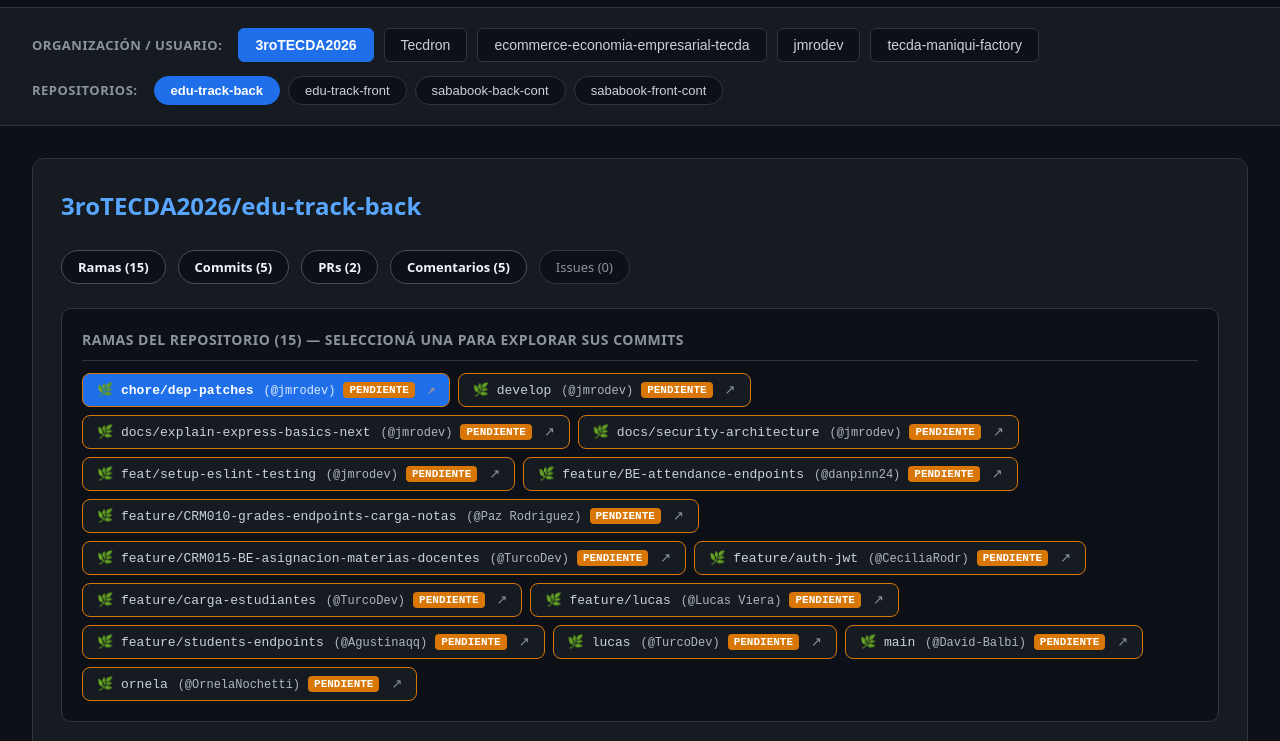
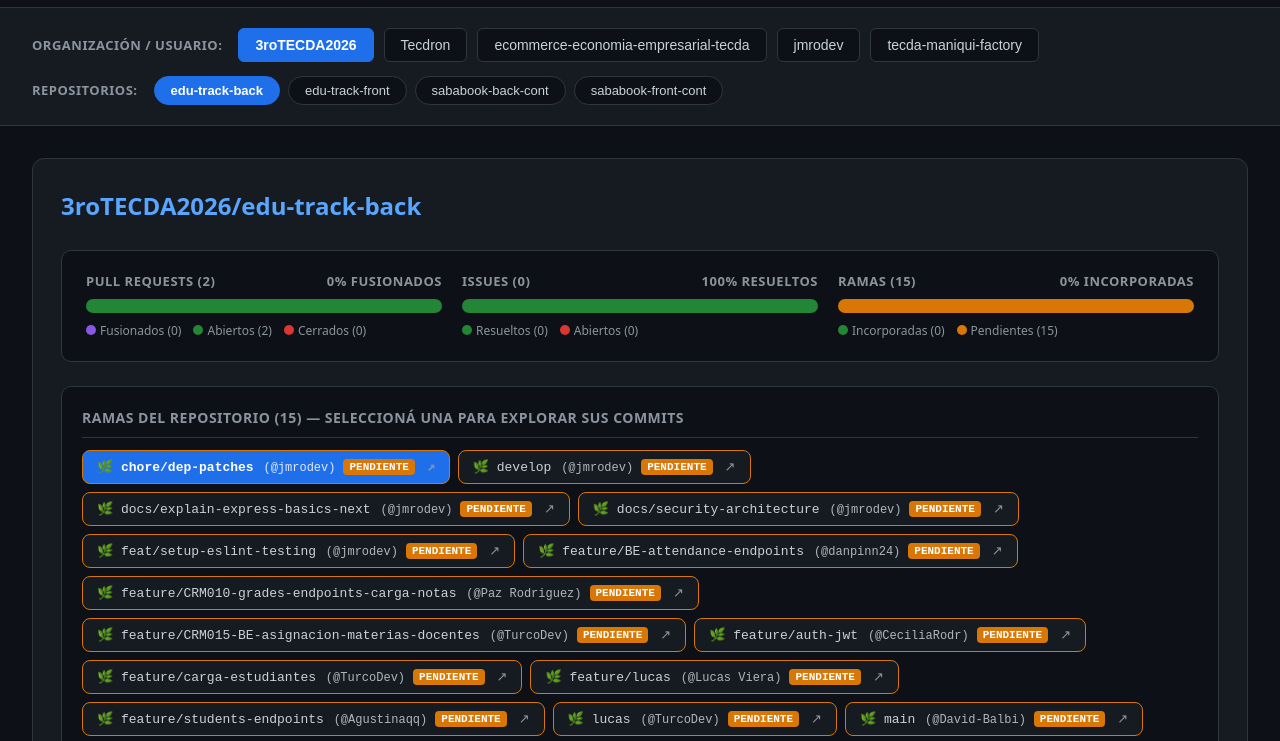
Before and after one commit to jmrodev/github-service-status, a plain HTML site: page index.html in a window 1280 px wide. Shown: the part 68-809 px from the top of the page. Drawn offline with Linux system fonts and the light colour scheme.

Commit message:
feat: add graphical status dashboard with progress charts and full history display

```diff
--- a/index.html
+++ b/index.html
@@ -3,7 +3,7 @@
 <head>
   <meta charset="utf-8">
   <meta name="viewport" content="width=device-width, initial-scale=1">
-  <title>GitHub Service Status — Vista por Repositorio en Ancho Completo</title>
+  <title>GitHub Service Status — Vista Gráfica e Historial Completo</title>
   <style>
     :root {
       color-scheme: dark;
@@ -15,7 +15,7 @@
       --accent: #58a6ff;
       --btn-active: #1f6feb;
       --badge-open: #238636;
-      --badge-closed: #8b949e;
+      --badge-closed: #da3633;
       --badge-merged: #8957e5;
       --badge-pending: #d97706;
       --badge-default: #1f6feb;
@@ -107,16 +107,35 @@
     .full-card h2 a { color: var(--accent); text-decoration: none; }
     .full-card h2 a:hover { text-decoration: underline; }
 
-    .counters-row { display: flex; gap: 12px; flex-wrap: wrap; }
-    .counter-pill {
+    /* DASHBOARD GRÁFICO VISUAL */
+    .graphic-dashboard {
       background: var(--bg);
       border: 1px solid var(--border);
-      border-radius: 18px;
-      padding: 6px 16px;
-      font-size: 13px;
-      color: var(--text-muted);
+      border-radius: 10px;
+      padding: 20px 24px;
+      display: grid;
+      grid-template-columns: repeat(auto-fit, minmax(300px, 1fr));
+      gap: 20px;
     }
-    .counter-pill.has-items { color: #f0f6fc; border-color: #484f58; font-weight: 600; }
+    .chart-box { display: flex; flex-direction: column; gap: 8px; }
+    .chart-title { font-size: 13px; font-weight: 700; color: var(--text-muted); text-transform: uppercase; letter-spacing: 0.5px; display: flex; justify-content: space-between; }
+
+    .progress-bar-wrap {
+      height: 14px;
+      background: #21262d;
+      border-radius: 7px;
+      overflow: hidden;
+      display: flex;
+      width: 100%;
+    }
+    .progress-segment { height: 100%; transition: width 0.3s ease; }
+    .segment-open { background: var(--badge-open); }
+    .segment-merged { background: var(--badge-merged); }
+    .segment-closed { background: var(--badge-closed); }
+    .segment-pending { background: var(--badge-pending); }
+
+    .chart-legend { display: flex; gap: 12px; font-size: 12px; flex-wrap: wrap; color: var(--text-muted); }
+    .legend-dot { display: inline-block; width: 10px; height: 10px; border-radius: 50%; margin-right: 4px; }
 
     .sections-grid {
       display: grid;
@@ -202,7 +221,7 @@
 <body>
   <header>
     <div>
-      <span class="brand">GitHub Service Status</span>
+      <span class="brand">GitHub Service Status — Vista Gráfica e Historial Completo</span>
     </div>
     <div class="meta" id="meta-info">Cargando...</div>
   </header>
@@ -361,15 +380,74 @@
         const currentBranchObj = branches.find(b => b.name === currentBranchName) || branches[0];
         const commits = (currentBranchObj && currentBranchObj.commits) ? currentBranchObj.commits : (r.commits || []);
 
+        // Compute graphical metrics percentages
+        const totalPrs = prs.length || 1;
+        const prOpenPct = Math.round(((prs.filter(p => String(p.state).toUpperCase() === 'OPEN').length) / totalPrs) * 100);
+        const prMergedPct = Math.round(((prs.filter(p => String(p.state).toUpperCase() === 'MERGED').length) / totalPrs) * 100);
+        const prClosedPct = Math.max(0, 100 - prOpenPct - prMergedPct);
+
+        const totalIssues = issues.length || 1;
+        const issueOpenPct = Math.round(((issues.filter(i => String(i.state).toUpperCase() === 'OPEN').length) / totalIssues) * 100);
+        const issueClosedPct = Math.max(0, 100 - issueOpenPct);
+
+        const totalBranches = branches.length || 1;
+        const branchMergedPct = Math.round(((branches.filter(b => b.is_merged).length) / totalBranches) * 100);
+        const branchPendingPct = Math.max(0, 100 - branchMergedPct);
+
         card.innerHTML = `
           <h2><a href="${r.url}" target="_blank" rel="noopener">${escapeHtml(r.repo)}</a></h2>
 
-          <div class="counters-row">
-            <span class="counter-pill ${branches.length ? 'has-items' : ''}">Ramas (${branches.length})</span>
-            <span class="counter-pill ${commits.length ? 'has-items' : ''}">Commits (${commits.length})</span>
-            <span class="counter-pill ${prs.length ? 'has-items' : ''}">PRs (${prs.length})</span>
-            <span class="counter-pill ${comments.length ? 'has-items' : ''}">Comentarios (${comments.length})</span>
-            <span class="counter-pill ${issues.length ? 'has-items' : ''}">Issues (${issues.length})</span>
+          <!-- DASHBOARD GRÁFICO DE BARRAS DE PROGRESO -->
+          <div class="graphic-dashboard">
+            <!-- GRÁFICO PRs -->
+            <div class="chart-box">
+              <div class="chart-title">
+                <span>Pull Requests (${prs.length})</span>
+                <span>${prMergedPct}% Fusionados</span>
+              </div>
+              <div class="progress-bar-wrap">
+                <div class="progress-segment segment-merged" style="width: ${prMergedPct}%" title="${prMergedPct}% Fusionados"></div>
+                <div class="progress-segment segment-open" style="width: ${prOpenPct}%" title="${prOpenPct}% Abiertos"></div>
+                <div class="progress-segment segment-closed" style="width: ${prClosedPct}%" title="${prClosedPct}% Cerrados"></div>
+              </div>
+              <div class="chart-legend">
+                <span><span class="legend-dot" style="background: var(--badge-merged);"></span>Fusionados (${prs.filter(p => String(p.state).toUpperCase() === 'MERGED').length})</span>
+                <span><span class="legend-dot" style="background: var(--badge-open);"></span>Abiertos (${prs.filter(p => String(p.state).toUpperCase() === 'OPEN').length})</span>
+                <span><span class="legend-dot" style="background: var(--badge-closed);"></span>Cerrados (${prs.filter(p => String(p.state).toUpperCase() === 'CLOSED').length})</span>
+              </div>
+            </div>
+
+            <!-- GRÁFICO ISSUES -->
+            <div class="chart-box">
+              <div class="chart-title">
+                <span>Issues (${issues.length})</span>
+                <span>${issueClosedPct}% Resueltos</span>
+              </div>
+              <div class="progress-bar-wrap">
+                <div class="progress-segment segment-open" style="width: ${issueClosedPct}%" title="${issueClosedPct}% Resueltos"></div>
+                <div class="progress-segment segment-closed" style="width: ${issueOpenPct}%" title="${issueOpenPct}% Abiertos"></div>
+              </div>
+              <div class="chart-legend">
+                <span><span class="legend-dot" style="background: var(--badge-open);"></span>Resueltos (${issues.filter(i => String(i.state).toUpperCase() === 'CLOSED').length})</span>
+                <span><span class="legend-dot" style="background: var(--badge-closed);"></span>Abiertos (${issues.filter(i => String(i.state).toUpperCase() === 'OPEN').length})</span>
+              </div>
+            </div>
+
+            <!-- GRÁFICO RAMAS -->
+            <div class="chart-box">
+              <div class="chart-title">
+                <span>Ramas (${branches.length})</span>
+                <span>${branchMergedPct}% Incorporadas</span>
+              </div>
+              <div class="progress-bar-wrap">
+                <div class="progress-segment segment-open" style="width: ${branchMergedPct}%" title="${branchMergedPct}% Incorporadas"></div>
+                <div class="progress-segment segment-pending" style="width: ${branchPendingPct}%" title="${branchPendingPct}% Pendientes"></div>
+              </div>
+              <div class="chart-legend">
+                <span><span class="legend-dot" style="background: var(--badge-open);"></span>Incorporadas (${branches.filter(b => b.is_merged).length})</span>
+                <span><span class="legend-dot" style="background: var(--badge-pending);"></span>Pendientes (${branches.filter(b => !b.is_merged).length})</span>
+              </div>
+            </div>
           </div>
 
           <!-- SECCIÓN DE RAMAS (ANCHO COMPLETO) -->
@@ -408,7 +486,7 @@
               <!-- COMMITS -->
               <div class="section">
                 <div class="section-title">
-                  Commits en <span class="branch-label">[${escapeHtml(currentBranchName)}]</span> (${commits.length})
+                  Historial de Commits en <span class="branch-label">[${escapeHtml(currentBranchName)}]</span> (${commits.length})
                 </div>
                 <div class="commits-container">
                   ${renderCommitsList(commits)}
@@ -417,14 +495,14 @@
 
               <!-- PULL REQUESTS -->
               <div class="section">
-                <div class="section-title">Todos los Pull Requests (${prs.length})</div>
+                <div class="section-title">Historial de Pull Requests (${prs.length})</div>
                 ${prs.length ? prs.map(p => `
                   <div class="list-item">
                     ${getBadge(p.state)}
                     <a href="${p.url}" target="_blank" rel="noopener" class="item-title">PR #${p.number} — ${escapeHtml(p.title || '')}</a>
                     ${p.createdAt ? `<span class="date-tag">${formatDate(p.createdAt)}</span>` : ''}
                   </div>
-                `).join('') : '<div class="empty-state">Sin pull requests</div>'}
+                `).join('') : '<div class="empty-state">Sin pull requests registrados</div>'}
               </div>
             </div>
 
@@ -432,7 +510,7 @@
             <div style="display: flex; flex-direction: column; gap: 24px;">
               <!-- COMENTARIOS -->
               <div class="section">
-                <div class="section-title">Todos los Comentarios en PRs (${comments.length})</div>
+                <div class="section-title">Historial de Comentarios en PRs (${comments.length})</div>
                 ${comments.length ? comments.map(c => `
                   <div class="comment-box">
                     <div style="display: flex; justify-content: space-between; align-items: baseline; margin-bottom: 4px;">
@@ -441,19 +519,19 @@
                     </div>
                     <div>"${escapeHtml(c.body || '')}"</div>
                   </div>
-                `).join('') : '<div class="empty-state">Sin comentarios</div>'}
+                `).join('') : '<div class="empty-state">Sin comentarios registrados</div>'}
               </div>
 
               <!-- ISSUES -->
               <div class="section">
-                <div class="section-title">Todos los Issues (${issues.length})</div>
+                <div class="section-title">Historial de Issues (${issues.length})</div>
                 ${issues.length ? issues.map(i => `
                   <div class="list-item">
                     ${getBadge(i.state)}
                     <a href="${i.url}" target="_blank" rel="noopener" class="item-title">#${i.number} — ${escapeHtml(i.title || '')}</a>
                     ${i.createdAt ? `<span class="date-tag">${formatDate(i.createdAt)}</span>` : ''}
                   </div>
-                `).join('') : '<div class="empty-state">Sin issues</div>'}
+                `).join('') : '<div class="empty-state">Sin issues registrados</div>'}
               </div>
             </div>
           </div>
```
Also changed, not shown: 1 other file.
